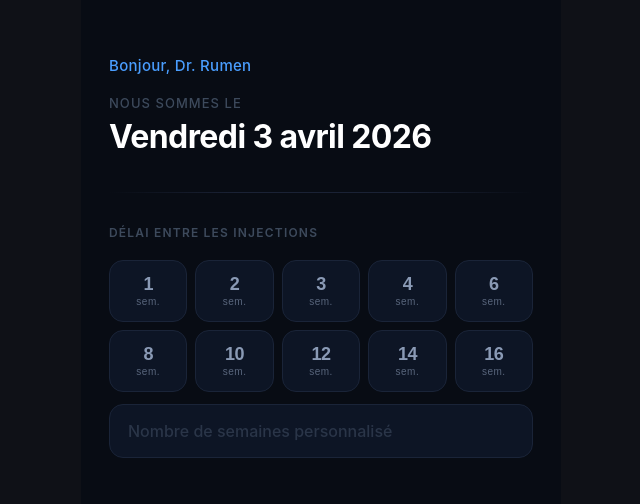
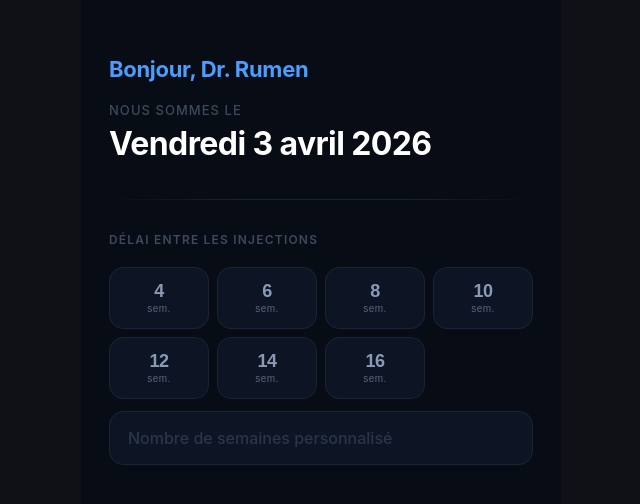
Before and after one commit to Gabibi164/injection-date, a React (Vite) app: page / in a window 1280 px wide. Shown: the top 504 px of the page, without its empty margins (319-959 px from the left). Built offline with nearby package versions, Linux system fonts and the light colour scheme.

Commit message:
ui: remove weeks 1-3, bigger greeting, in-app update banner

```diff
--- a/src/App.css
+++ b/src/App.css
@@ -15,16 +15,46 @@
   margin: 0 auto;
 }
 
+/* ── Update banner ───────────────────────────── */
+.update-banner {
+  display: flex;
+  align-items: center;
+  justify-content: space-between;
+  background: #0a1f3d;
+  border-bottom: 1px solid #1e3a6e;
+  padding: 12px 28px;
+  font-size: 14px;
+  font-weight: 500;
+  color: #7ab3ff;
+}
+
+.update-banner button {
+  background: #4a9eff;
+  border: none;
+  border-radius: 8px;
+  color: #fff;
+  font-size: 13px;
+  font-weight: 700;
+  font-family: inherit;
+  padding: 7px 16px;
+  cursor: pointer;
+  transition: opacity 0.15s;
+}
+
+.update-banner button:active {
+  opacity: 0.8;
+}
+
 /* ── Header ─────────────────────────────────── */
 .header {
   padding: 56px 28px 36px;
 }
 
 .greeting {
-  font-size: 15px;
-  font-weight: 500;
+  font-size: 22px;
+  font-weight: 700;
   color: #4a9eff;
-  letter-spacing: 0.02em;
+  letter-spacing: -0.3px;
   margin: 0 0 20px;
 }
 
@@ -70,7 +100,7 @@
 /* ── Week grid ───────────────────────────────── */
 .quick-grid {
   display: grid;
-  grid-template-columns: repeat(5, 1fr);
+  grid-template-columns: repeat(4, 1fr);
   gap: 8px;
   margin-bottom: 12px;
 }
--- a/src/App.jsx
+++ b/src/App.jsx
@@ -1,7 +1,8 @@
 import { useState } from 'react'
+import { useRegisterSW } from 'virtual:pwa-register/react'
 import './App.css'
 
-const QUICK_WEEKS = [1, 2, 3, 4, 6, 8, 10, 12, 14, 16]
+const QUICK_WEEKS = [4, 6, 8, 10, 12, 14, 16]
 
 const JOURS = ['Dimanche', 'Lundi', 'Mardi', 'Mercredi', 'Jeudi', 'Vendredi', 'Samedi']
 const MOIS = [
@@ -28,6 +29,8 @@ export default function App() {
   const [selectedWeeks, setSelectedWeeks] = useState(null)
   const [customWeeks, setCustomWeeks] = useState('')
   const [copied, setCopied] = useState(false)
+
+  const { needRefresh: [needRefresh], updateServiceWorker } = useRegisterSW()
 
   const weeks = selectedWeeks !== null
     ? selectedWeeks
@@ -67,6 +70,13 @@ export default function App() {
 
   return (
     <div className="app">
+      {needRefresh && (
+        <div className="update-banner">
+          <span>Mise à jour disponible</span>
+          <button onClick={() => updateServiceWorker(true)}>Actualiser</button>
+        </div>
+      )}
+
       <div className="header">
         <p className="greeting">Bonjour, Dr. Rumen</p>
         <p className="date-label">Nous sommes le</p>
```
